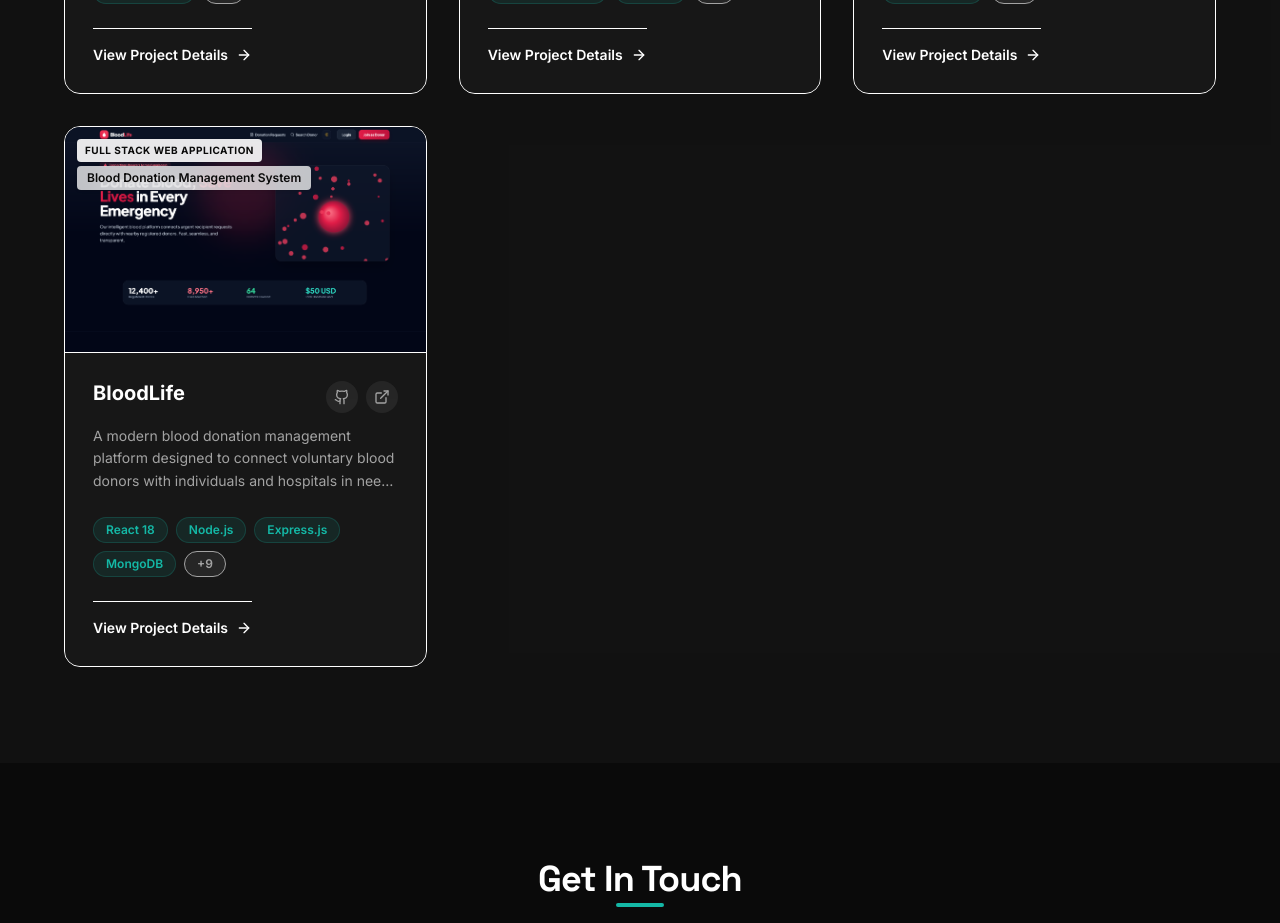
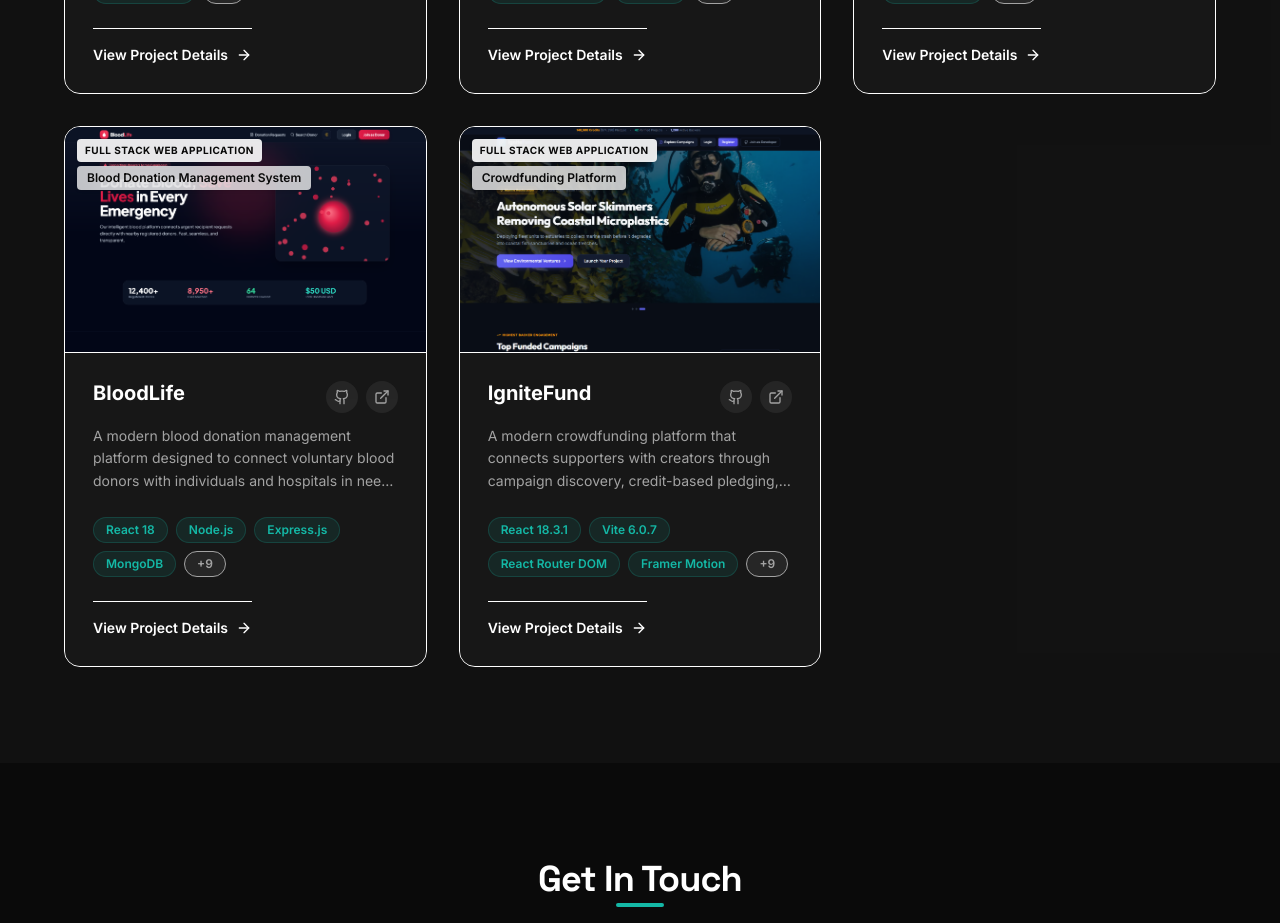
Before and after one commit to asmaraf/abu-saleh-portfolio, a Next.js app: page / in a window 1280 px wide. Shown: the part 3920-4843 px from the top of the page. Built offline with nearby package versions, Linux system fonts and the light colour scheme.

Commit message:
feat: add IgniteFund as Project 5 with image, details and server API

```diff
--- a/src/data/projects.ts
+++ b/src/data/projects.ts
@@ -195,5 +195,91 @@ export const projectsData: Project[] = [
       "Better hospital integration",
       "Improved location-based donor matching"
     ]
+  },
+  {
+    id: "ignitefund",
+    slug: "ignitefund",
+    name: "IgniteFund",
+    shortDescription: "A modern crowdfunding platform that connects supporters with creators through campaign discovery, credit-based pledging, role-based dashboards, campaign management, and secure contribution workflows.",
+    fullDescription: "IgniteFund is a modern responsive Single Page Application (SPA) frontend for a crowdfunding ecosystem. It provides role-tailored experiences for Supporters, Creators, and Administrators.\n\nThe platform connects supporters with creators through campaign discovery, credit-based pledging, role-based dashboards, campaign management, and secure contribution workflows. Designed with modern glassmorphism aesthetics and hardware-accelerated animations, IgniteFund facilitates community-driven project funding with full transparency.",
+    overview: "IgniteFund is a modern responsive Single Page Application (SPA) frontend for a crowdfunding ecosystem. It provides role-tailored experiences for Supporters, Creators, and Administrators.",
+    image: "/ignitefund.png",
+    technologies: [
+      "React 18.3.1",
+      "Vite 6.0.7",
+      "React Router DOM",
+      "Framer Motion",
+      "GSAP",
+      "Lenis",
+      "Swiper",
+      "Lucide React",
+      "Spline 3D",
+      "Canvas Confetti",
+      "Google OAuth 2.0",
+      "Axios",
+      "Vanilla CSS"
+    ],
+    frontendTechnologies: [
+      "React 18.3.1",
+      "Vite 6.0.7",
+      "React Router DOM",
+      "Vanilla CSS"
+    ],
+    backendTechnologies: [
+      "Node.js",
+      "Express.js",
+      "MongoDB",
+      "JWT & Google OAuth 2.0"
+    ],
+    libraries: [
+      "Framer Motion",
+      "GSAP",
+      "Lenis",
+      "Swiper",
+      "Lucide React",
+      "Spline 3D",
+      "Canvas Confetti",
+      "Axios"
+    ],
+    deployment: ["Vercel (Client)", "Render (Server)"],
+    category: "Full Stack Web Application / Crowdfunding Platform",
+    liveUrl: "https://ignite-fund-client.vercel.app/",
+    clientGithubUrl: "https://github.com/asmaraf/IgniteFund-Client",
+    serverGithubUrl: "https://github.com/asmaraf/IgniteFund-Server",
+    serverApiUrl: "https://ignitefund-server.onrender.com",
+    features: [
+      "Crowdfunding campaign discovery with live search, category filtering, and sorting.",
+      "Detailed campaign pages with funding progress, pledge tiers, and backer engagement.",
+      "Supporter dashboard to browse campaigns, search/filter, pledge credits, purchase credits, track contributions, view payment history, and report suspicious campaigns.",
+      "Creator dashboard to create campaigns, upload campaign images, manage campaigns, monitor funding progress, review pledges, approve/reject pending pledges, request withdrawals, and view withdrawal history.",
+      "Admin dashboard to view platform statistics, approve/reject campaigns, manage users, manage user roles, manage campaigns, review reports, and review creator withdrawal requests.",
+      "Role-based protected routes and session persistence / rehydration after page refresh.",
+      "Google OAuth 2.0 authentication alongside protected route management.",
+      "Pledge management and credit purchasing workflows with payment history tracking.",
+      "Suspicious campaign reporting and administrator moderation pipeline.",
+      "Real-time in-app notifications and animated platform statistics.",
+      "Interactive 3D hero scene powered by Spline 3D and smooth scrolling with Lenis.",
+      "Swiper carousels and celebration confetti interactions.",
+      "Responsive modern glassmorphism UI built with Vanilla CSS."
+    ],
+    challenges: [
+      "Implementing multiple role-based dashboard experiences",
+      "Protecting routes based on user roles",
+      "Maintaining session state after page refresh",
+      "Managing campaign discovery with search, filtering and sorting",
+      "Building pledge and credit workflows",
+      "Handling creator withdrawal workflows",
+      "Integrating Google OAuth authentication",
+      "Creating smooth animations and interactive 3D elements without hurting usability"
+    ],
+    futureImprovements: [
+      "More advanced campaign recommendation",
+      "Real-time campaign updates",
+      "Improved notification delivery",
+      "Enhanced payment and payout workflows",
+      "More detailed campaign analytics",
+      "Improved fraud and suspicious-campaign detection",
+      "Mobile-focused dashboard improvements"
+    ]
   }
 ];
```
Also changed, not shown: public/ignitefund.png (added).
